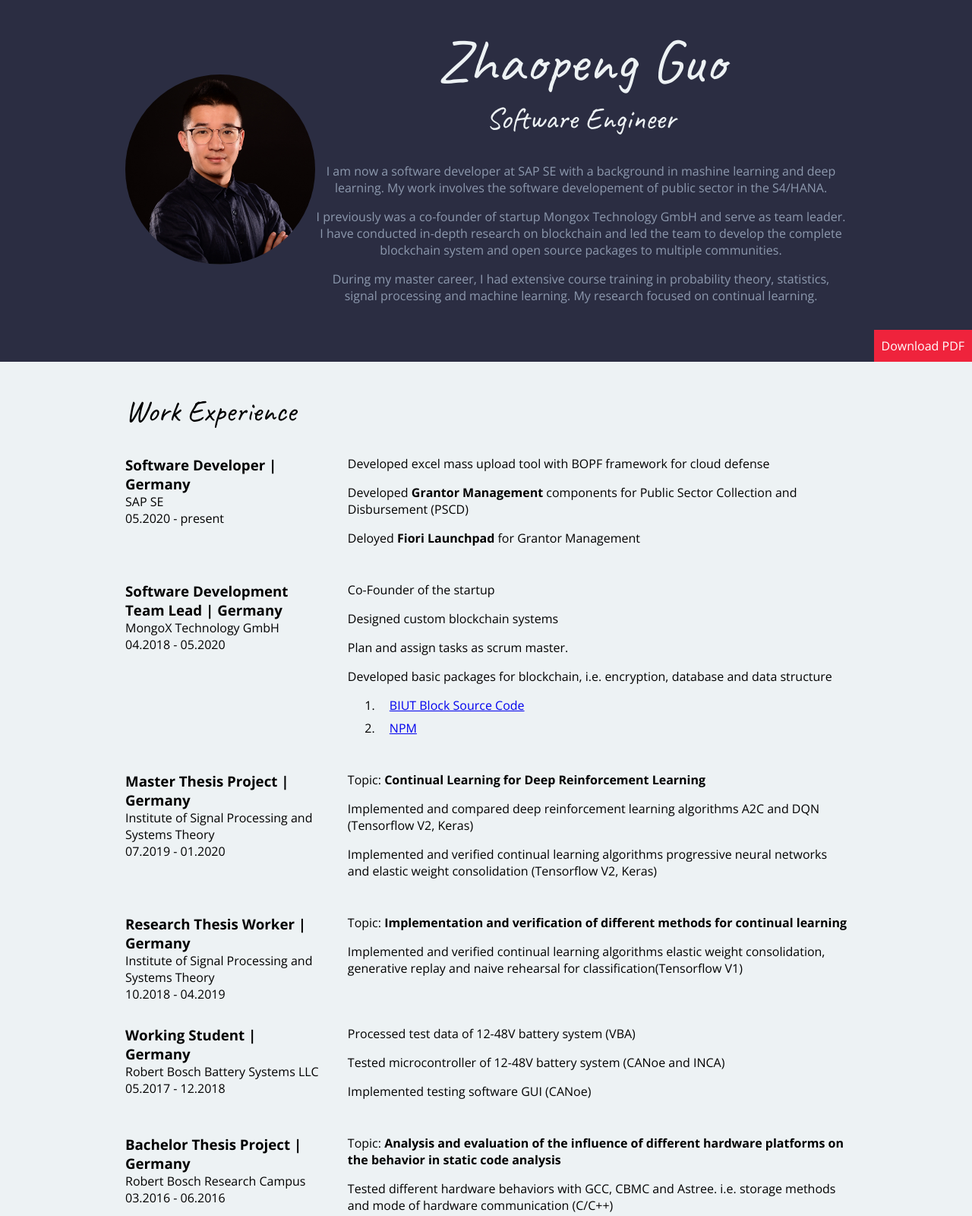
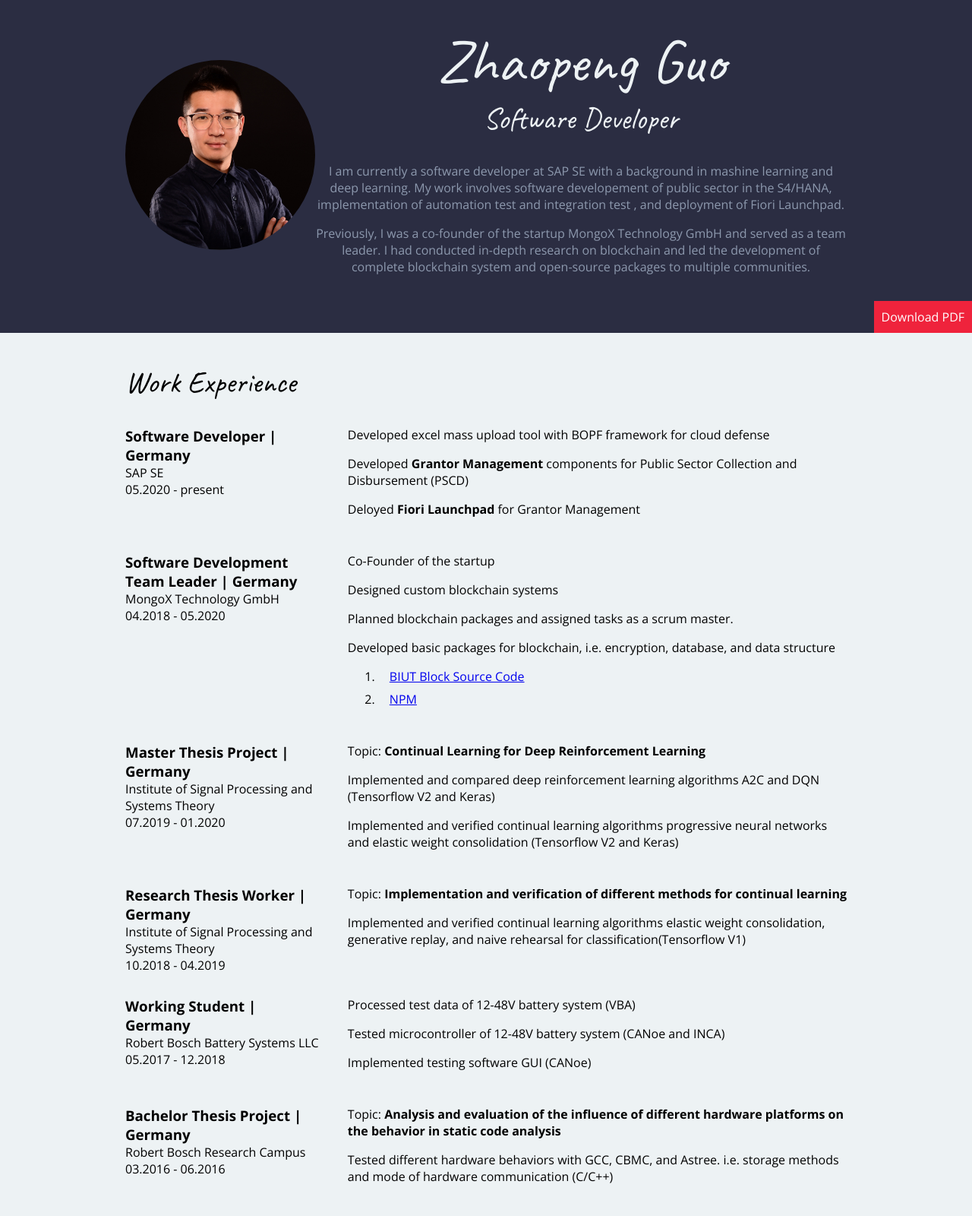
Before and after one commit to g277321/zhaopeng.github.io, a plain HTML site: page index.html in a window 1280 px wide. Shown: the part 80-1680 px from the top of the page at 76% size. Drawn offline with nearby package versions, Linux system fonts and the light colour scheme.

Commit message:
chuhui fixed bugs

```diff
--- a/index.html
+++ b/index.html
@@ -19,22 +19,23 @@
             <img class="profile-img" src="./assets/guo_foto.jpg" alt="profi photo">
             <div class="col-whide">
                 <h1>Zhaopeng Guo</h1>
-                <h2>Software Engineer</h2>
+                <h2>Software Developer</h2>
                 <p>
-                   I am now a software developer at SAP SE with a background in mashine learning and deep learning.
-                   My work involves the software developement of public sector in the S4/HANA.
+                   I am currently a software developer at SAP SE with a background in mashine learning and deep learning.
+                   My work involves software developement of public sector in the S4/HANA, implementation of automation test and integration test
+                   , and deployment of Fiori Launchpad.
                 </p>
 
                 <p>
-                   I previously was a co-founder of startup Mongox Technology GmbH and serve as team leader.
-                   I have conducted in-depth research on blockchain and led the team to develop
-                   the complete blockchain system and open source packages to multiple communities.
+                   Previously, I was a co-founder of the startup MongoX Technology GmbH and served as a team leader.
+                   I had conducted in-depth research on blockchain and led the development of
+                   complete blockchain system and open-source packages to multiple communities.
                 </p>
 
-                <p>
-                   During my master career, I had extensive course training in probability theory, statistics,
-                   signal processing and machine learning. My research focused on continual learning.
-                </p>
+                <!-- <p>
+                   During my master's study, I had extensive course training on probability theory, statistics,
+                   signal processing, and machine learning. My research focused on continual learning.
+                </p> -->
 
 
             </div>
@@ -64,15 +65,15 @@
                     <!------------------------------job 2------------------------------>
                     <div class="job-wrapper">
                         <div>
-                            <h3>Software Development Team Lead | Germany</h3>
+                            <h3>Software Development Team Leader | Germany</h3>
                             <p>MongoX Technology GmbH</p>
                             <p>04.2018 - 05.2020</p>
                          </div>
                          <div class="job-description">
                             <p>Co-Founder of the startup</p>
                             <p>Designed custom blockchain systems</p>
-                            <p>Plan and assign tasks as scrum master.</p>
-                            <P>Developed basic packages for blockchain, i.e. encryption, database and data structure </P>
+                            <p>Planned blockchain packages and assigned tasks as a scrum master.</p>
+                            <P>Developed basic packages for blockchain, i.e. encryption, database, and data structure </P>
                             <ol>
                                 <li><a href="https://github.com/BIUT-Block" >BIUT Block Source Code</a></li>
                                 <li><a href="https://www.npmjs.com/~g277321" >NPM</a></li>
@@ -89,8 +90,8 @@
                          </div>
                          <div class="job-description">
                             <p>Topic: <strong>Continual Learning for Deep Reinforcement Learning</strong></p>
-                            <p>Implemented and compared deep reinforcement learning algorithms A2C and DQN (Tensorflow V2, Keras)</p>
-                            <p>Implemented and verified continual learning algorithms progressive neural networks and elastic weight consolidation (Tensorflow V2, Keras)</p>
+                            <p>Implemented and compared deep reinforcement learning algorithms A2C and DQN (Tensorflow V2 and Keras)</p>
+                            <p>Implemented and verified continual learning algorithms progressive neural networks and elastic weight consolidation (Tensorflow V2 and Keras)</p>
                          </div>
                     </div>
                     <!------------------------------job 4------------------------------>
@@ -102,7 +103,7 @@
                          </div>
                          <div class="job-description">
                             <p>Topic: <strong>Implementation and verification of different methods for continual learning</strong></p>
-                            <p>Implemented and verified continual learning algorithms elastic weight consolidation, generative replay and naive rehearsal for classification(Tensorflow V1)</p>
+                            <p>Implemented and verified continual learning algorithms elastic weight consolidation, generative replay, and naive rehearsal for classification(Tensorflow V1)</p>
                          </div>
                     </div>
 
@@ -130,7 +131,7 @@
                          <div class="job-description">
                             <p>Topic: <strong>Analysis and evaluation of the influence of different hardware
                                 platforms on the behavior in static code analysis</strong> </p>
-                            <p>Tested different hardware behaviors with GCC, CBMC and Astree.
+                            <p>Tested different hardware behaviors with GCC, CBMC, and Astree.
                                 i.e. storage methods and mode of hardware communication (C/C++)</p>
                          </div>
                     </div>
@@ -142,9 +143,9 @@
                             <p>12.2015 - 02.2016</p>
                          </div>
                          <div class="job-description">
-                            <p>Creation of a benchmark for static code analysis
+                            <p>Created a benchmark for static code analysis
                                 considering various types of runtime errors and MISRA checks.
-                                This benchmark has been evaluated on several static analysis tools. (C/C++)</p>
+                                This benchmark had been evaluated on several static analysis tools. (C/C++)</p>
                          </div>
                     </div>
             </div>
@@ -159,15 +160,15 @@
                 <p>Master of Science - MS, Electrical Engineering</p>
                 <p>2016 - 2020</p>
                 <ul>
-                    <li>Focused on Artificial Intelligence, Neural Networks</li>
+                    <li>Focused on artificial intelligence and neural networks</li>
                 </ul>
                 <!------------------------------school 2------------------------------>
                 <h3>Koblenz University of Applied Sciences, Germany</h3>
                 <p>Bachelor of Science - BS, Electrical Engineering</p>
                 <p>2013 - 2016</p>
                 <ul>
-                    <li>Focused on Embedded System</li>
-                    <li>DAAD Germany Scholarship</li>
+                    <li>Focused on embedded system</li>
+                    <li>DAAD Germany scholarship</li>
 
                 </ul>
                 <!------------------------------school 3------------------------------>
```
